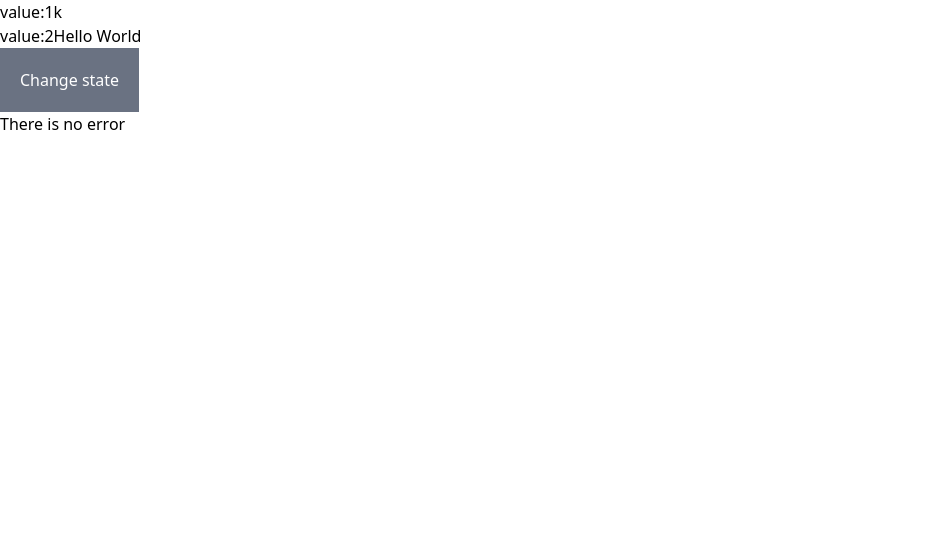
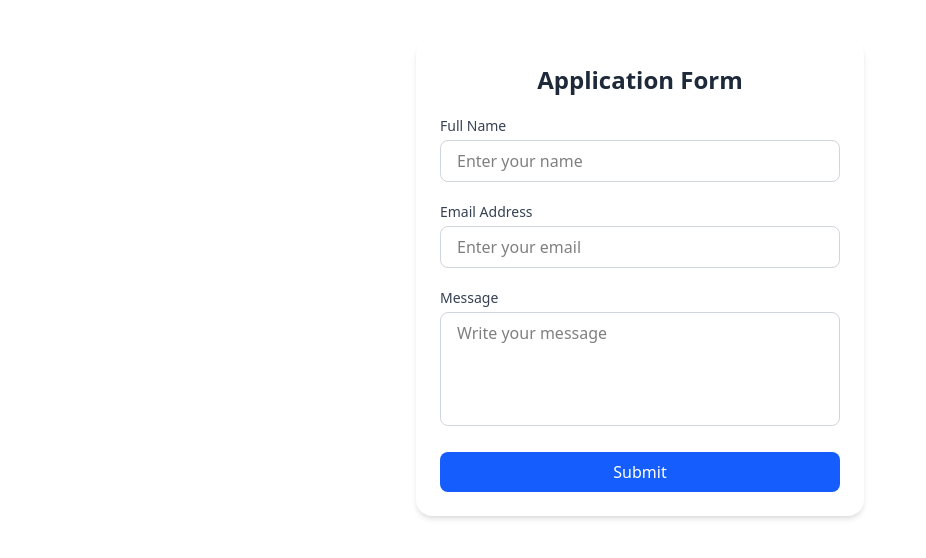
Before and after one commit to zaheerahmadz/React-fundamentals, a React (Vite) app: page / in a window 1280 px wide. Shown: the top 558 px of the page, without its empty margins (0-926 px from the left). Built offline with nearby package versions, Linux system fonts and the light colour scheme.

Commit message:
controlled inputs

```diff
--- a/src/App.jsx
+++ b/src/App.jsx
@@ -19,6 +19,7 @@ import CleanUpEffect from "./Hooks React/useEffect/CleanUpEffect";
 import FetchApi from "./Hooks React/useEffect/FetchApi";
 import MultipleReturn from "./Conditional rendering/MultipleReturn";
 import ShortCircuit from "./ShortCircuit/ShortCircuit";
+import ControlledInputs from "./Controlled Inputs/ControlledInputs";
 
 const App = () => {
   return (
@@ -42,7 +43,8 @@ const App = () => {
       {/* <CleanUpEffect /> */}
       {/* <FetchApi /> */}
       {/* <MultipleReturn /> */}
-      <ShortCircuit />
+      {/* <ShortCircuit /> */}
+      <ControlledInputs />
     </>
   );
 };
--- /dev/null
+++ b/src/Controlled Inputs/ControlledInputs.jsx
@@ -0,0 +1,112 @@
+import React, { useState } from "react";
+
+const ControlledInputs = () => {
+  const [firstName, setFirstName] = useState("");
+  const [email, setEmail] = useState("");
+  const [message, setMessage] = useState("");
+  const [people, setPeople] = useState([]);
+  const handleSubmit = (e) => {
+    e.preventDefault();
+    if (firstName && email && message) {
+      const person = { firstName, email, message };
+      setPeople((people) => {
+        return [...people, person];
+      });
+      setFirstName("");
+      setMessage("");
+      setEmail("");
+    } else {
+      console.log("The Input is Empty");
+    }
+  };
+
+  return (
+    <>
+      <article>
+        <form className="max-w-md mx-auto mt-10 bg-white p-6 rounded-2xl shadow-md space-y-5">
+          <h2 className="text-2xl font-semibold text-center text-gray-800">
+            Application Form
+          </h2>
+
+          <div>
+            <label className="block mb-1 text-sm font-medium text-gray-700">
+              Full Name
+            </label>
+            <input
+              id="firstName"
+              name="firstName"
+              value={firstName}
+              onChange={(e) => setFirstName(e.target.value)}
+              type="text"
+              placeholder="Enter your name"
+              className="w-full px-4 py-2 border border-gray-300 rounded-lg focus:outline-none focus:ring-2 focus:ring-blue-500"
+            />
+          </div>
+
+          <div>
+            <label className="block mb-1 text-sm font-medium text-gray-700">
+              Email Address
+            </label>
+            <input
+              id="email"
+              name="email"
+              value={email}
+              onChange={(e) => setEmail(e.target.value)}
+              type="email"
+              placeholder="Enter your email"
+              className="w-full px-4 py-2 border border-gray-300 rounded-lg focus:outline-none focus:ring-2 focus:ring-blue-500"
+            />
+          </div>
+
+          <div>
+            <label className="block mb-1 text-sm font-medium text-gray-700">
+              Message
+            </label>
+            <textarea
+              id="message"
+              name="message"
+              value={message}
+              onChange={(e) => setMessage(e.target.value)}
+              rows="4"
+              placeholder="Write your message"
+              className="w-full px-4 py-2 border border-gray-300 rounded-lg resize-none focus:outline-none focus:ring-2 focus:ring-blue-500"
+            ></textarea>
+          </div>
+
+          <button
+            onClick={handleSubmit}
+            type="submit"
+            className="w-full bg-blue-600 text-white py-2 rounded-lg font-medium hover:bg-blue-700 transition duration-300"
+          >
+            Submit
+          </button>
+        </form>
+      </article>
+      <div className=" container mx-auto grid grid-cols-1 md:grid-cols-2 lg:grid-cols-3 gap-6 mt-8  my-5  ">
+        {people.map((person, index) => {
+          const { firstName, email, message } = person;
+          return (
+            <div
+              key={index}
+              className="bg-gray-200 rounded-2xl shadow-lg p-5 border border-gray-100"
+            >
+              <h3 className="text-lg font-semibold text-gray-800 mb-2">
+                Name: {firstName}
+              </h3>
+
+              <p className="text-sm text-blue-600 mb-3 break-all">
+                Email:{email}
+              </p>
+
+              <p className="text-gray-700 text-sm leading-relaxed">
+                Message:{message}
+              </p>
+            </div>
+          );
+        })}
+      </div>
+    </>
+  );
+};
+
+export default ControlledInputs;
```
